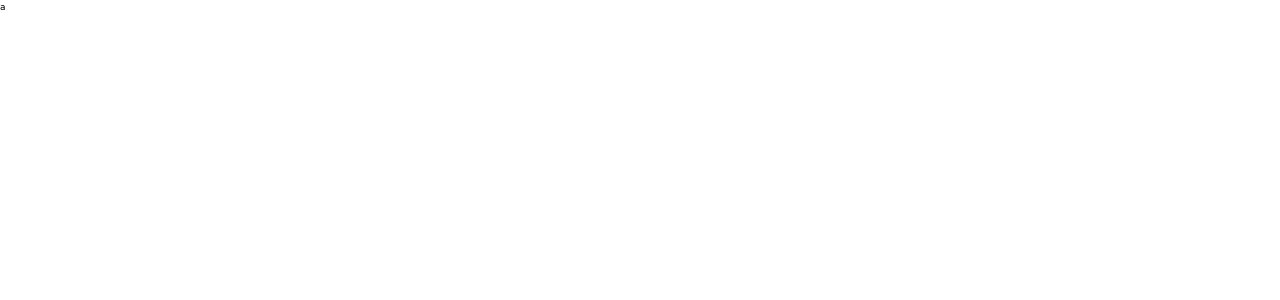
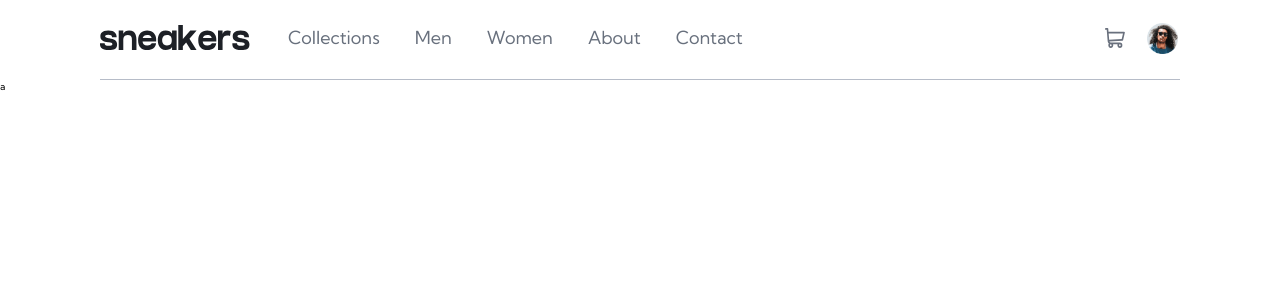
Before and after one commit to Romario-Negreiros/Sneakers-ecommerce, a Next.js app: page / in a window 1280 px wide. Shown: the top 300 px of the page. Built offline with nearby package versions, Linux system fonts and the light colour scheme.

Commit message:
Import and render header

```diff
--- a/src/app/layout.tsx
+++ b/src/app/layout.tsx
@@ -1,13 +1,18 @@
+import { Header } from '../components'
+
 import './globals.css'
 
 export default function RootLayout({
-  children,
+  children
 }: {
   children: React.ReactNode
 }) {
   return (
     <html lang="en">
-      <body>{children}</body>
+      <body>
+        <Header />
+        {children}
+      </body>
     </html>
   )
 }
```
